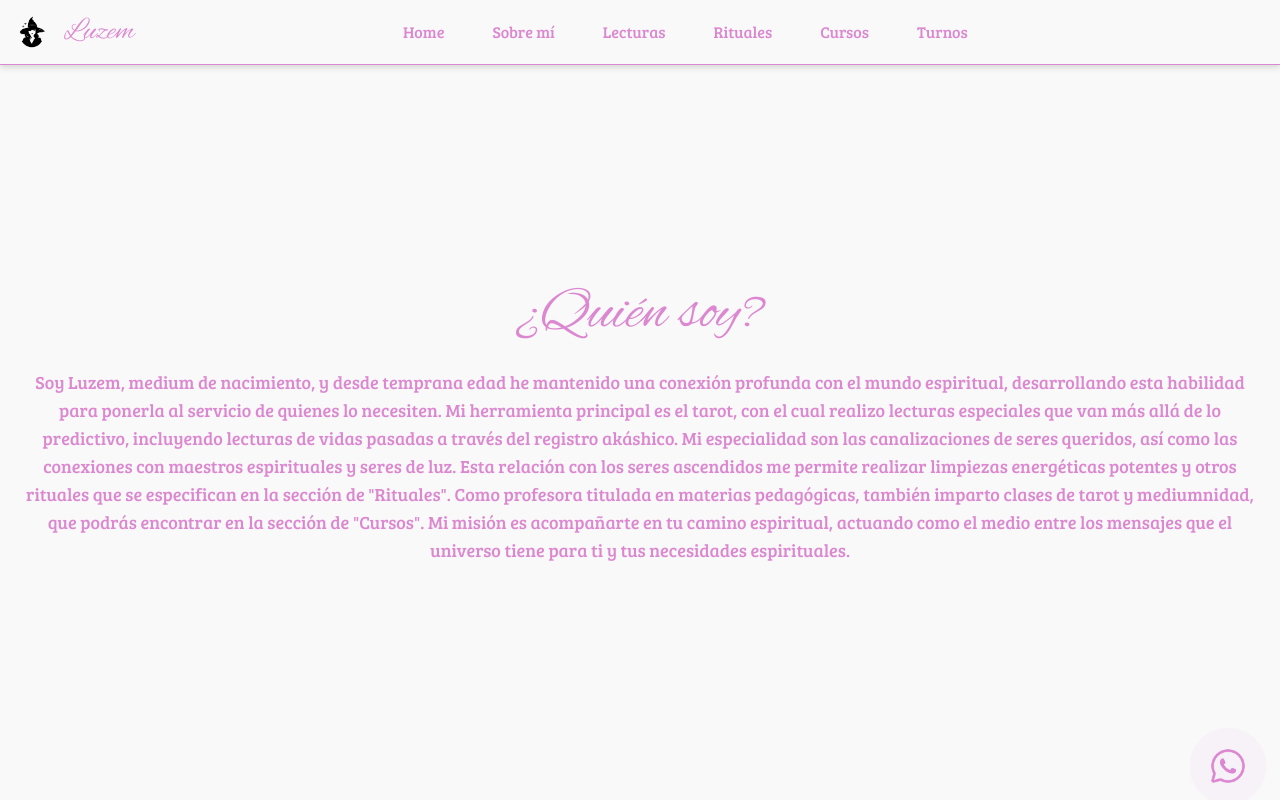
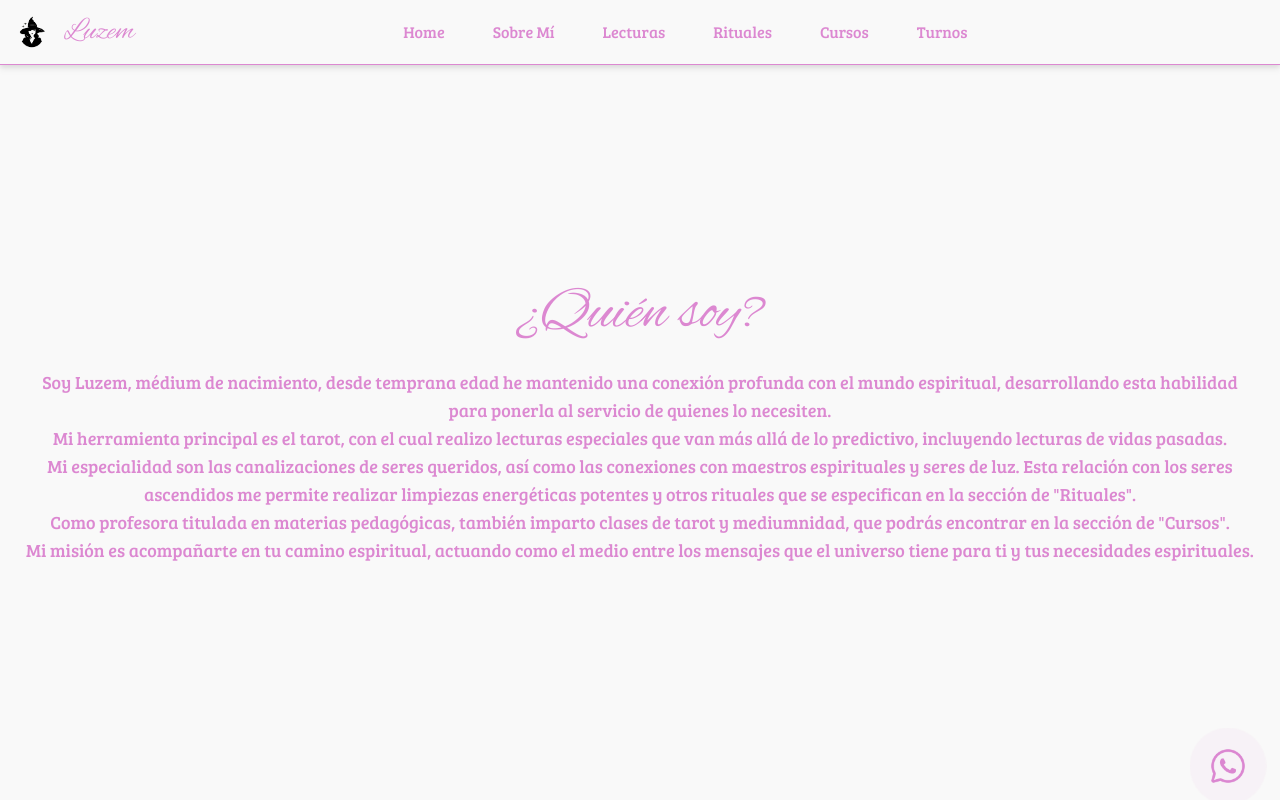
Before and after one commit to LucianoMas26/app-tarot, a Next.js app: page /about in a window 1280 px wide. Built offline with nearby package versions, Linux system fonts and the light colour scheme.

Commit message:
ultimated changes

```diff
--- a/app/about/page.tsx
+++ b/app/about/page.tsx
@@ -22,18 +22,24 @@ export default function About() {
         <p
           className={`${breeSerif.className} text-sm sm:text-md md:text-lg mb-4`}
         >
-          Soy Luzem, medium de nacimiento, y desde temprana edad he mantenido
-          una conexión profunda con el mundo espiritual, desarrollando esta
-          habilidad para ponerla al servicio de quienes lo necesiten. Mi
-          herramienta principal es el tarot, con el cual realizo lecturas
+          Soy Luzem, médium de nacimiento, desde temprana edad he mantenido una
+          conexión profunda con el mundo espiritual, desarrollando esta
+          habilidad para ponerla al servicio de quienes lo necesiten.
+          <br />
+          Mi herramienta principal es el tarot, con el cual realizo lecturas
           especiales que van más allá de lo predictivo, incluyendo lecturas de
-          vidas pasadas a través del registro akáshico. Mi especialidad son las
-          canalizaciones de seres queridos, así como las conexiones con maestros
-          espirituales y seres de luz. Esta relación con los seres ascendidos me
-          permite realizar limpiezas energéticas potentes y otros rituales que
-          se especifican en la sección de &quot;Rituales&quot;. Como profesora
-          titulada en materias pedagógicas, también imparto clases de tarot y
-          mediumnidad, que podrás encontrar en la sección de &quot;Cursos&quot;.
+          vidas pasadas.
+          <br />
+          Mi especialidad son las canalizaciones de seres queridos, así como las
+          conexiones con maestros espirituales y seres de luz. Esta relación con
+          los seres ascendidos me permite realizar limpiezas energéticas
+          potentes y otros rituales que se especifican en la sección de
+          &quot;Rituales&quot;.
+          <br />
+          Como profesora titulada en materias pedagógicas, también imparto
+          clases de tarot y mediumnidad, que podrás encontrar en la sección de
+          &quot;Cursos&quot;.
+          <br />
           Mi misión es acompañarte en tu camino espiritual, actuando como el
           medio entre los mensajes que el universo tiene para ti y tus
           necesidades espirituales.
--- a/app/courses/page.tsx
+++ b/app/courses/page.tsx
@@ -33,8 +33,8 @@ export default function Courses() {
           Este curso te guiará a través del fascinante mundo de los arcanos
           mayores del tarot. Aprenderás su simbología profunda, ejercicios de
           intuición, y cómo realizar la limpieza, carga y consagración de tu
-          mazo. Además, te enseñaremos cómo proteger y limpiar tu energía como
-          practicante y te brindaremos tareas prácticas para afianzar tu
+          mazo. Además, te enseñare cómo proteger y limpiar tu energía como
+          practicante y te brindare tareas prácticas para afianzar tu
           aprendizaje.
           <br />
           <br />
--- a/app/turnos/page.tsx
+++ b/app/turnos/page.tsx
@@ -29,11 +29,13 @@ export default function Turnos() {
         <p
           className={`${breeSerif.className} text-sm sm:text-base md:text-lg mb-4`}
         >
-          ¡Bienvenid@ a mi espacio espiritual! Si deseas reservar un turno,
-          simplemente envíame un mensaje por WhatsApp al
+          Estoy aquí para guiarte en tu camino espiritual y ofrecerte un
+          ambiente seguro de respeto y amor.
+          <br />
+          Para reservar un turno, escribime a mi WhatsApp
           <a
             href={whatsappLink}
-            className={`${breeSerif.className} text-gray-500 hover:underline duration-300 ease-in-out`}
+            className="text-gray-500 hover:underline duration-300 ease-in-out"
           >
             {" "}
             +54 9 341 346-1636
@@ -41,17 +43,10 @@ export default function Turnos() {
           .
         </p>
         <p
-          className={`${breeSerif.className} hidden sm:block text-sm sm:text-base md:text-lg mb-4`}
+          className={`${breeSerif.className} text-sm sm:text-base md:text-lg mb-4`}
         >
           Al contactarme, por favor incluye tu nombre, el servicio que deseas y
-          tu disponibilidad. Esto me ayudará a programar tu cita de manera
-          armoniosa.
-        </p>
-        <p
-          className={`${breeSerif.className} text-sm sm:text-base md:text-lg mt-4`}
-        >
-          Estoy aquí para guiarte en tu camino espiritual y ofrecerte una
-          experiencia transformadora. ¡Espero poder ayudarte pronto!
+          tu disponibilidad.
         </p>
       </div>
     </div>
--- a/components/MobileNavbar/MobileNavbar.tsx
+++ b/components/MobileNavbar/MobileNavbar.tsx
@@ -30,7 +30,7 @@ const MobileNavbar = ({ closeMobileNav }: { closeMobileNav: () => void }) => {
             className="block py-2 px-3 duration-300 ease-in-out hover:bg-[#dc88d1] hover:text-white rounded"
             onClick={closeMobileNav}
           >
-            Sobre mi
+            Sobre Mí
           </Link>
         </li>
         <li>
--- a/components/Navbar/Navbar.tsx
+++ b/components/Navbar/Navbar.tsx
@@ -81,7 +81,7 @@ export default function Navbar() {
                 className="block py-2 px-3 duration-300 ease-in-out"
                 aria-current="page"
               >
-                Sobre mí
+                Sobre Mí
               </Link>
             </li>
             <li>
```
